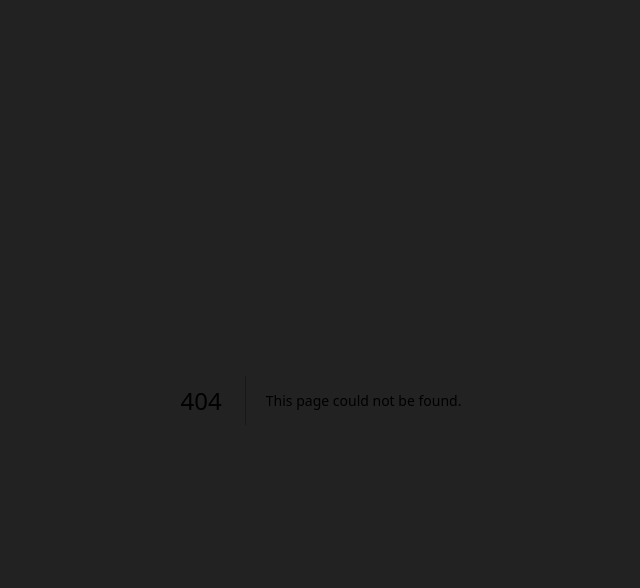
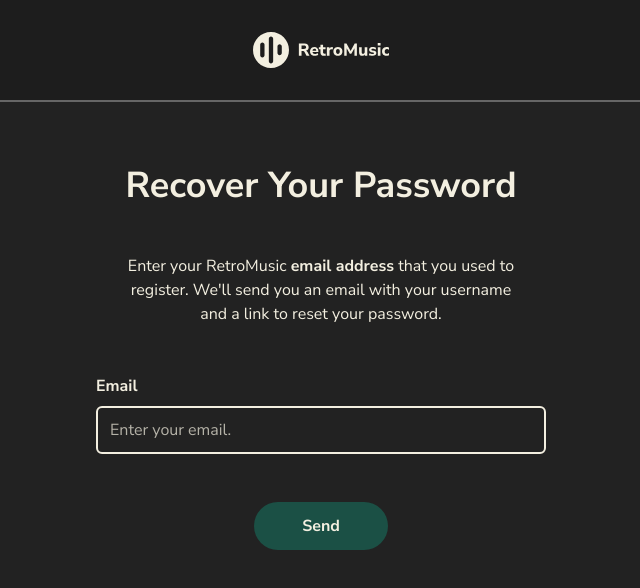
Before and after one commit to alexmaest/AYD2_Proyecto_G2, a Next.js app in the folder frontend/: page /recover-password in a window 1280 px wide. Before the commit this address had no page. Shown: the top 588 px of the page, without its empty margins (319-959 px from the left). Built offline with nearby package versions, Linux system fonts and the light colour scheme.

Commit message:
feature: create recover password page

```diff
--- /dev/null
+++ b/frontend/src/app/recover-password/page.tsx
@@ -0,0 +1,48 @@
+'use client'
+import Brand from '@/components/Brand'
+import Button from '@/components/Button'
+import Input from '@/components/Input'
+import Link from 'next/link'
+import React, { useMemo, useState } from 'react'
+
+function RecoverPassword () {
+  const [email, setEmail] = useState('')
+
+  const validationStateEmail = useMemo(() => {
+    const validateEmail = (email: string) => email.match(/^[A-Z0-9._%+-]+@[A-Z0-9.-]+.[A-Z]{2,4}$/i)
+    if (email === '') return undefined
+
+    return (validateEmail(email) != null) ? 'valid' : 'invalid'
+  }, [email])
+  return (
+    <>
+      <header className='flex px-16 py-8 bg-[#1D1D1D] justify-center box-border border-b-2 border-retro-black-500'>
+        <Link href='/' passHref>
+          <Brand className='h-[36px] w-[136.8px]' color='#F3EFE0' />
+        </Link>
+      </header>
+      <main className='flex flex-col items-center justify-center mx-auto my-16 w-1/2 gap-12'>
+        <h2 className='text-4xl font-bold text-retro-white'>Recover Your Password</h2>
+        <p className='w-[400px] text-center font-normal text-base text-retro-white'>Enter your RetroMusic <b>email address</b> that you used to register. We'll send you an email with your username and a link to reset your password.</p>
+        <Input
+          value={email}
+          onChange={(event) => setEmail(event.target.value)}
+          id='email'
+          type='email'
+          label='Email'
+          placeholder='Enter your email.'
+          autoComplete='email'
+          isValid={validationStateEmail === undefined ? true : validationStateEmail === 'valid'}
+          note={validationStateEmail === 'invalid' ? 'Please enter a valid email.' : undefined}
+        />
+        <Button
+          type='primary'
+        >
+          <span className='text-retro-white text-center font-bold text-[16px]'>Send</span>
+        </Button>
+      </main>
+    </>
+  )
+}
+
+export default RecoverPassword
```
